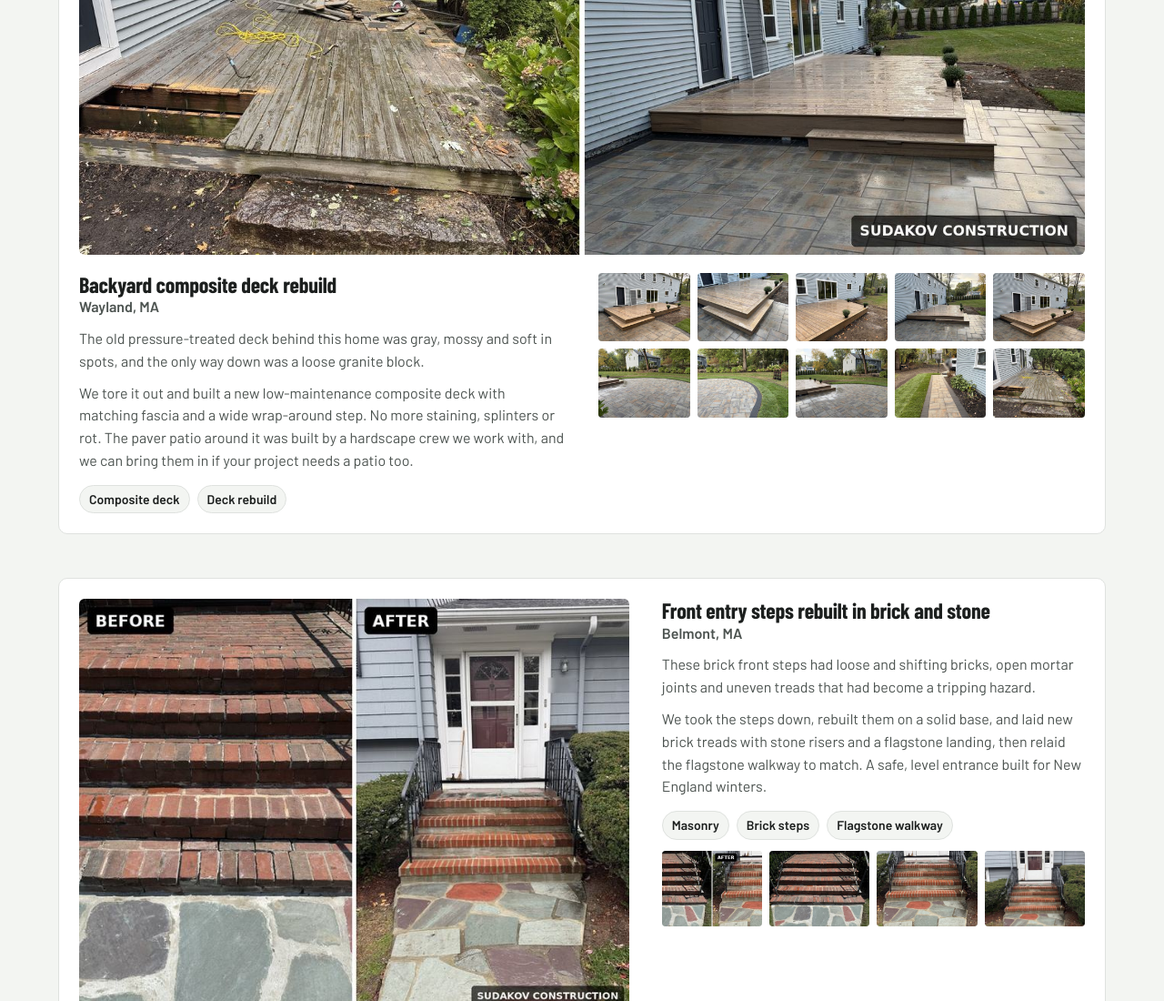
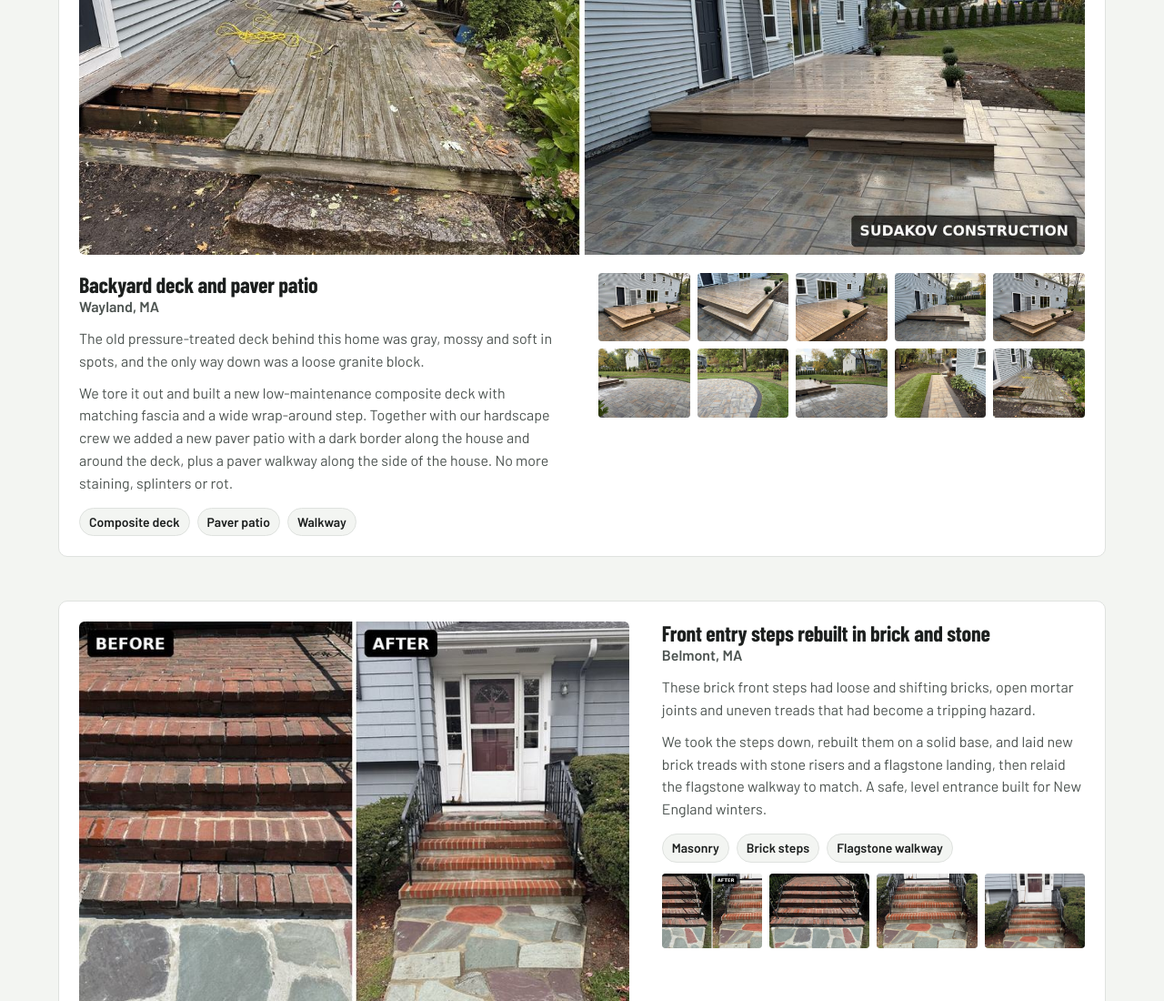
Before and after one commit to murad2026/sudakov, a plain HTML site: page index.html in a window 1280 px wide. Shown: the part 2368-3468 px from the top of the page at 91% size. Drawn offline with nearby package versions, Linux system fonts and the light colour scheme.

Commit message:
Wayland: keep deck and patio, credit our hardscape crew
Co-Authored-By: Claude Opus 5.5 <noreply@anthropic.com>
Claude-Session: https://claude.ai/code/session_01UJNdjZhCPZJjQZNmz3zNL4

```diff
--- a/index.html
+++ b/index.html
@@ -455,12 +455,12 @@ document.getElementById('qa').innerHTML=qa.map(([q,a],i)=>`<details${i?'':' open
    To add a job: put photos in img/work/<folder>/ as name.jpg (max 1600px) + name-sm.jpg (max 720px),
    then add one entry below. The first photo is the big cover; wide:true for a wide cover image. */
 const work=[
-{folder:'wayland-deck',wide:true,title:'Backyard composite deck rebuild',where:'Wayland, MA',
- tags:['Composite deck','Deck rebuild'],
+{folder:'wayland-deck',wide:true,title:'Backyard deck and paver patio',where:'Wayland, MA',
+ tags:['Composite deck','Paver patio','Walkway'],
  text:['The old pressure-treated deck behind this home was gray, mossy and soft in spots, and the only way down was a loose granite block.',
-       'We tore it out and built a new low-maintenance composite deck with matching fascia and a wide wrap-around step. No more staining, splinters or rot. The paver patio around it was built by a hardscape crew we work with, and we can bring them in if your project needs a patio too.'],
+       'We tore it out and built a new low-maintenance composite deck with matching fascia and a wide wrap-around step. Together with our hardscape crew we added a new paver patio with a dark border along the house and around the deck, plus a paver walkway along the side of the house. No more staining, splinters or rot.'],
  photos:[['side-by-side','Before and after: old gray wood deck replaced with a new composite deck',1600,597],
-  ['deck-1','New composite deck with wrap-around step'],
+  ['deck-1','New composite deck with wrap-around step and paver patio'],
   ['deck-step','Close-up of the wrap-around composite step'],
   ['deck-2','Composite deck along the back of the house'],
   ['deck-patio','Deck and patio seen from the side yard'],
```
